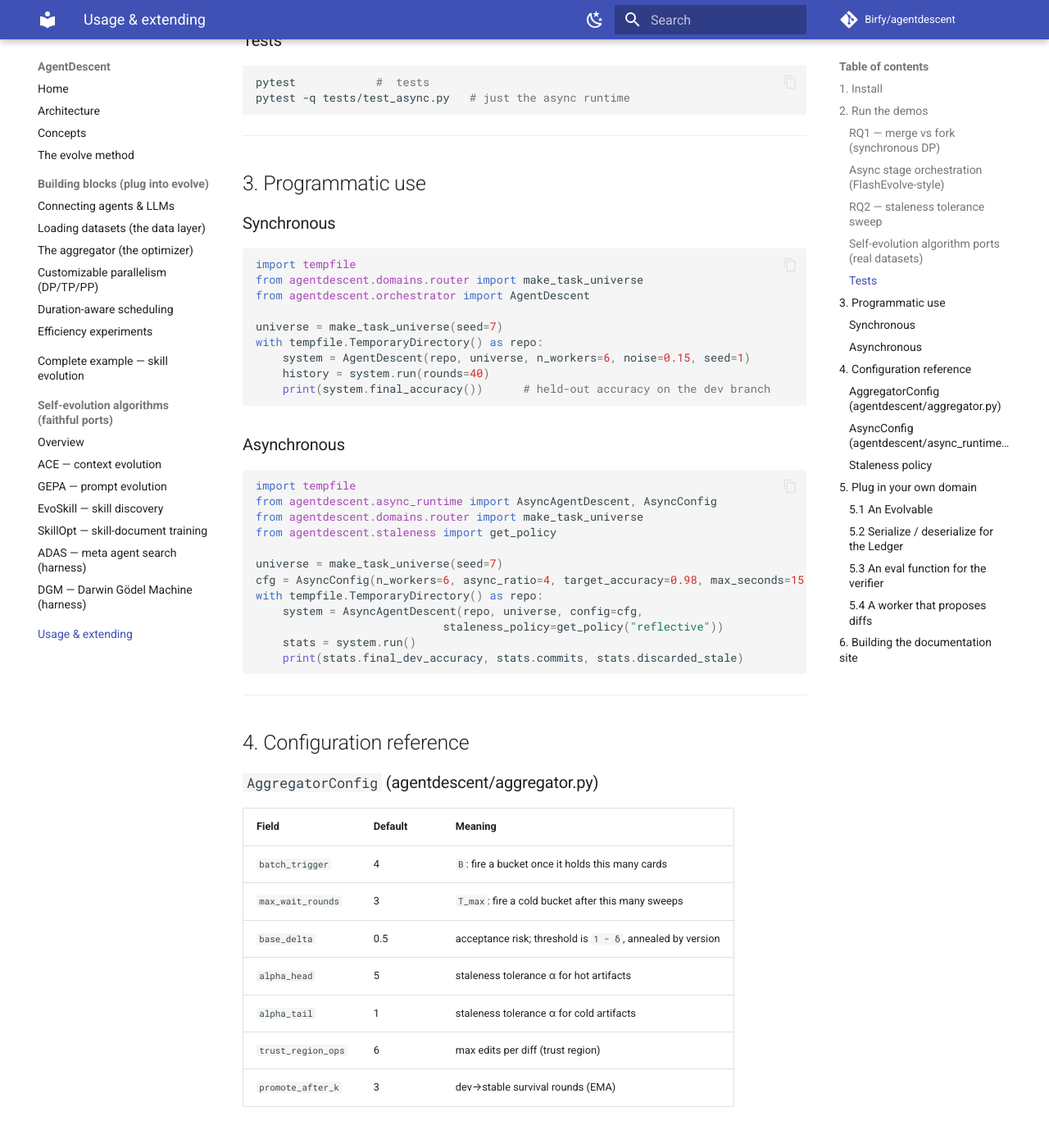
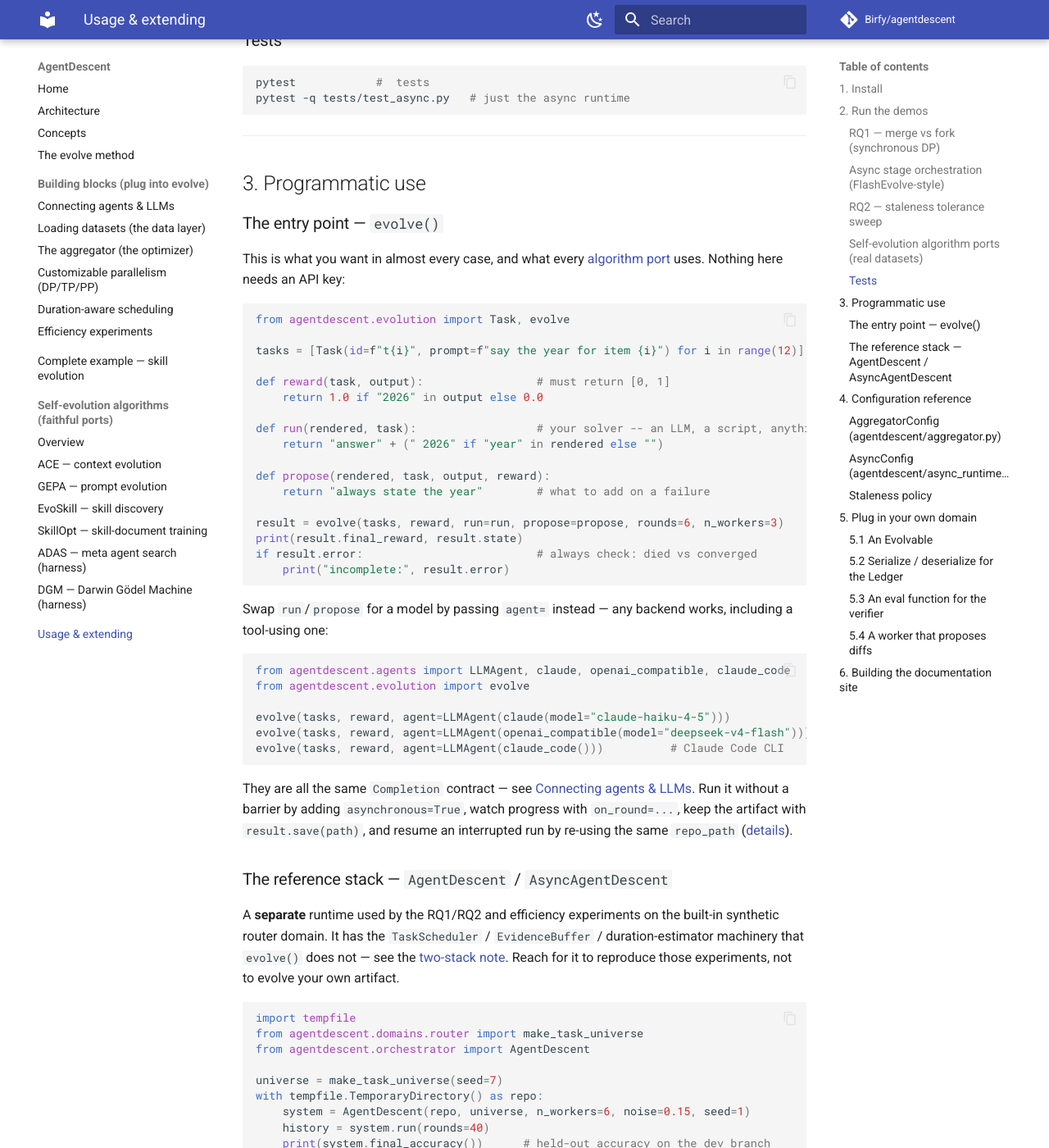
Before and after one commit to Birfy/agentdescent, an MkDocs documentation site: the page built from docs/usage.md, in a window 1280 px wide and 1400 px high, scrolled down 1451 px. Shown: the whole window at 82% size. Built offline with MkDocs 1.6.1 and Material for MkDocs 9.7.7, drawn with Linux system fonts in a browser that asks for light colours; comment, search, counter and statistics services are not loaded.

Commit message:
docs: make the advertised examples actually run
Walked the repo as a new user would. The first thing they do -- copy the README
Quickstart -- failed immediately: it referenced `tasks` and `reward` without
defining them (NameError), and it required Claude credentials, which someone
evaluating the library does not have yet. The Quickstart is now complete and runs
with no key and no dependencies, and passing a real model or a CLI agent is shown
as the follow-on step.

The usage guide had the same problem one level deeper: its "Programmatic use"
section demonstrated only AgentDescent / AsyncAgentDescent, the reference-domain
runtime, and never evolve() -- the entry point the whole documentation set points
at and every algorithm port uses. It now leads with evolve() (a runnable example),
mentions the async/progress/save/resume knobs, and labels the reference stack as
what it is: how to reproduce the RQ and efficiency experiments.

Guarded by tests that extract the README and usage blocks and execute them, plus
one asserting the Quickstart defines every name it uses and reaches for no
provider. Docs that do not run are worse than no docs.

Co-Authored-By: Claude Opus 4.8 <noreply@anthropic.com>

````diff
--- a/docs/usage.md
+++ b/docs/usage.md
@@ -78,7 +78,57 @@ pytest -q tests/test_async.py   # just the async runtime
 
 ## 3. Programmatic use
 
-### Synchronous
+### The entry point — `evolve()`
+
+This is what you want in almost every case, and what every
+[algorithm port](self-evolution-examples.md) uses. Nothing here needs an API key:
+
+```python
+from agentdescent.evolution import Task, evolve
+
+tasks = [Task(id=f"t{i}", prompt=f"say the year for item {i}") for i in range(12)]
+
+def reward(task, output):                 # must return [0, 1]
+    return 1.0 if "2026" in output else 0.0
+
+def run(rendered, task):                  # your solver -- an LLM, a script, anything
+    return "answer" + (" 2026" if "year" in rendered else "")
+
+def propose(rendered, task, output, reward):
+    return "always state the year"        # what to add on a failure
+
+result = evolve(tasks, reward, run=run, propose=propose, rounds=6, n_workers=3)
+print(result.final_reward, result.state)
+if result.error:                          # always check: died vs converged
+    print("incomplete:", result.error)
+```
+
+Swap `run`/`propose` for a model by passing `agent=` instead — any backend works,
+including a tool-using one:
+
+```python
+from agentdescent.agents import LLMAgent, claude, openai_compatible, claude_code
+from agentdescent.evolution import evolve
+
+evolve(tasks, reward, agent=LLMAgent(claude(model="claude-haiku-4-5")))
+evolve(tasks, reward, agent=LLMAgent(openai_compatible(model="deepseek-v4-flash")))
+evolve(tasks, reward, agent=LLMAgent(claude_code()))          # Claude Code CLI
+```
+
+They are all the same `Completion` contract — see
+[Connecting agents & LLMs](agents.md#tool-using-agents-the-same-contract). Run it
+without a barrier by adding `asynchronous=True`, watch progress with
+`on_round=...`, keep the artifact with `result.save(path)`, and resume an
+interrupted run by re-using the same `repo_path`
+([details](evolution.md#resuming-a-run)).
+
+### The reference stack — `AgentDescent` / `AsyncAgentDescent`
+
+A **separate** runtime used by the RQ1/RQ2 and efficiency experiments on the
+built-in synthetic router domain. It has the `TaskScheduler` / `EvidenceBuffer` /
+duration-estimator machinery that `evolve()` does not — see the
+[two-stack note](architecture.md#4-the-two-runtimes). Reach for it to reproduce
+those experiments, not to evolve your own artifact.
 
 ```python
 import tempfile
@@ -91,8 +141,6 @@ with tempfile.TemporaryDirectory() as repo:
     history = system.run(rounds=40)
     print(system.final_accuracy())      # held-out accuracy on the dev branch
 ```
-
-### Asynchronous
 
 ```python
 import tempfile
````
Also changed, not shown: CHANGELOG.md (+9 -0 lines), README.md (+30 -9 lines), 1 other file.
